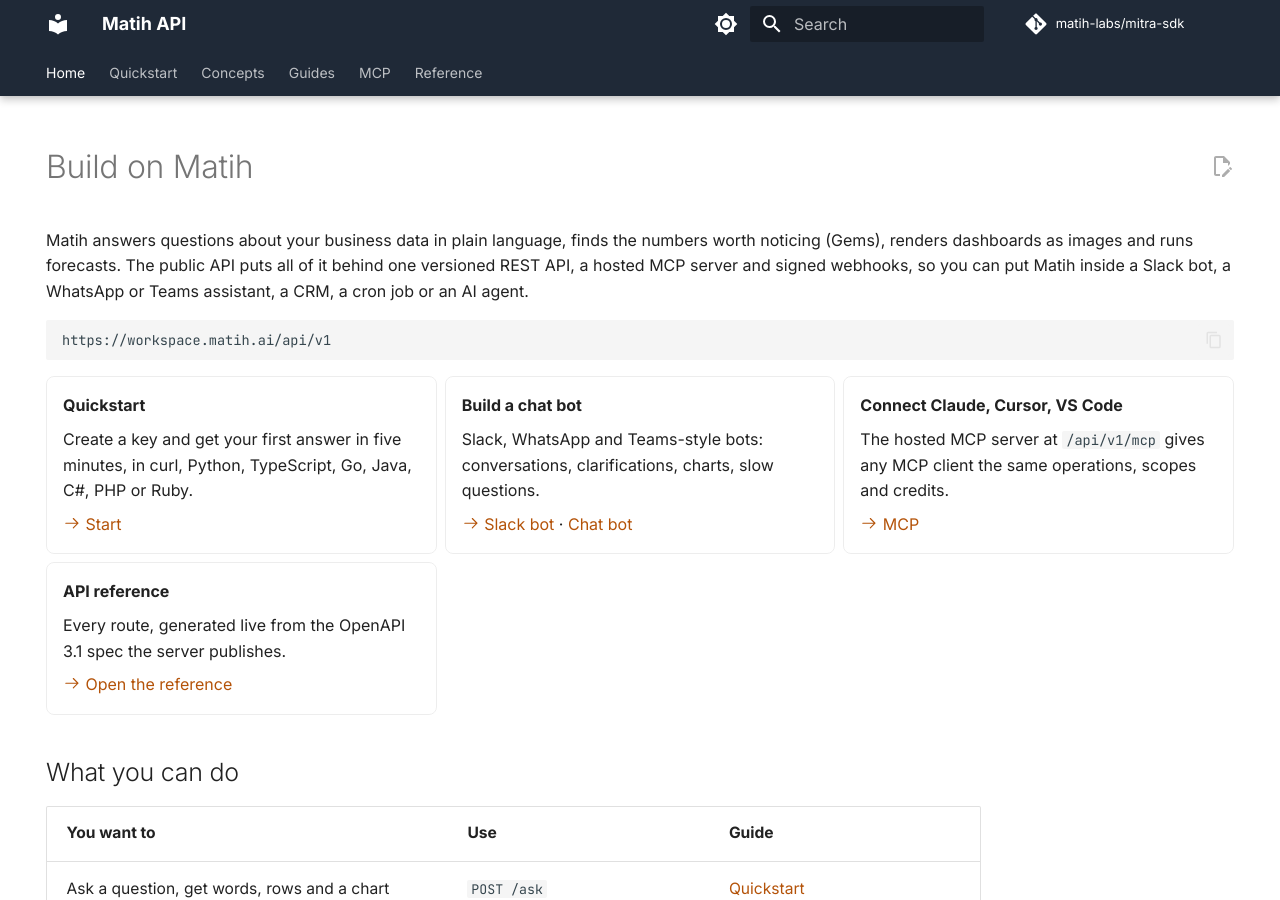
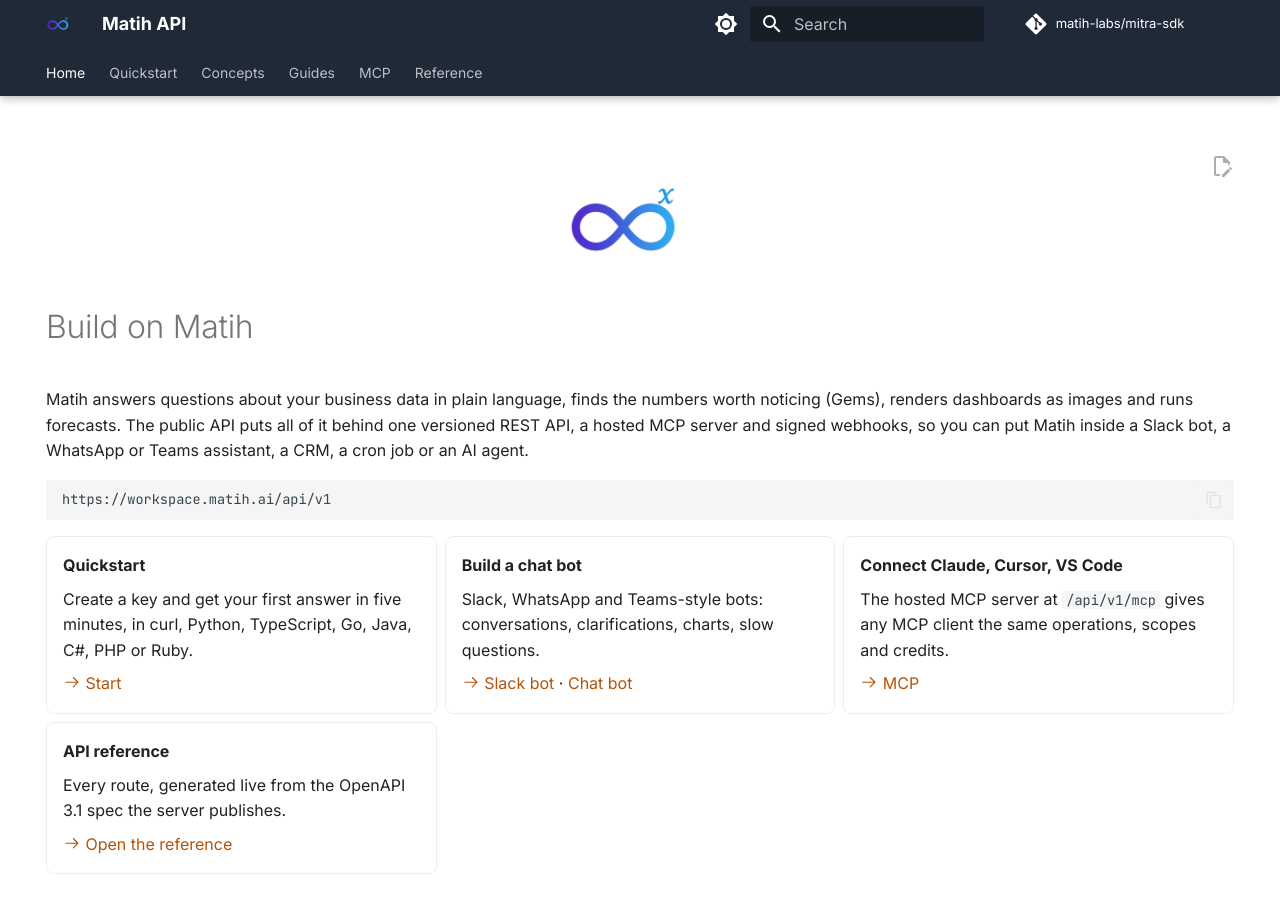
Before and after one commit to matih-labs/mitra-sdk, an MkDocs documentation site: the page built from site/index.md, in a window 1280 px wide and 900 px high. Built offline with MkDocs 1.6.1 and Material for MkDocs 9.7.7, drawn with Linux system fonts in a browser that asks for light colours; comment, search, counter and statistics services are not loaded.

Commit message:
docs(site): Matih's official logo in the header, as the favicon and on the home page
Co-Authored-By: Claude Opus 5.5 (1M context) <noreply@anthropic.com>

```diff
--- a/mkdocs.yml
+++ b/mkdocs.yml
@@ -20,6 +20,9 @@ exclude_docs: |
 theme:
   name: material
   language: en
+  # Matih's official mark (the same file as matih.ai's header).
+  logo: assets/logo.png
+  favicon: assets/favicon.png
   palette:
     - media: "(prefers-color-scheme: light)"
       scheme: default
```
Also changed, not shown: assets/matih-logo.png (added), site/assets/favicon.png (added), site/assets/logo.png (added), site/index.md.
